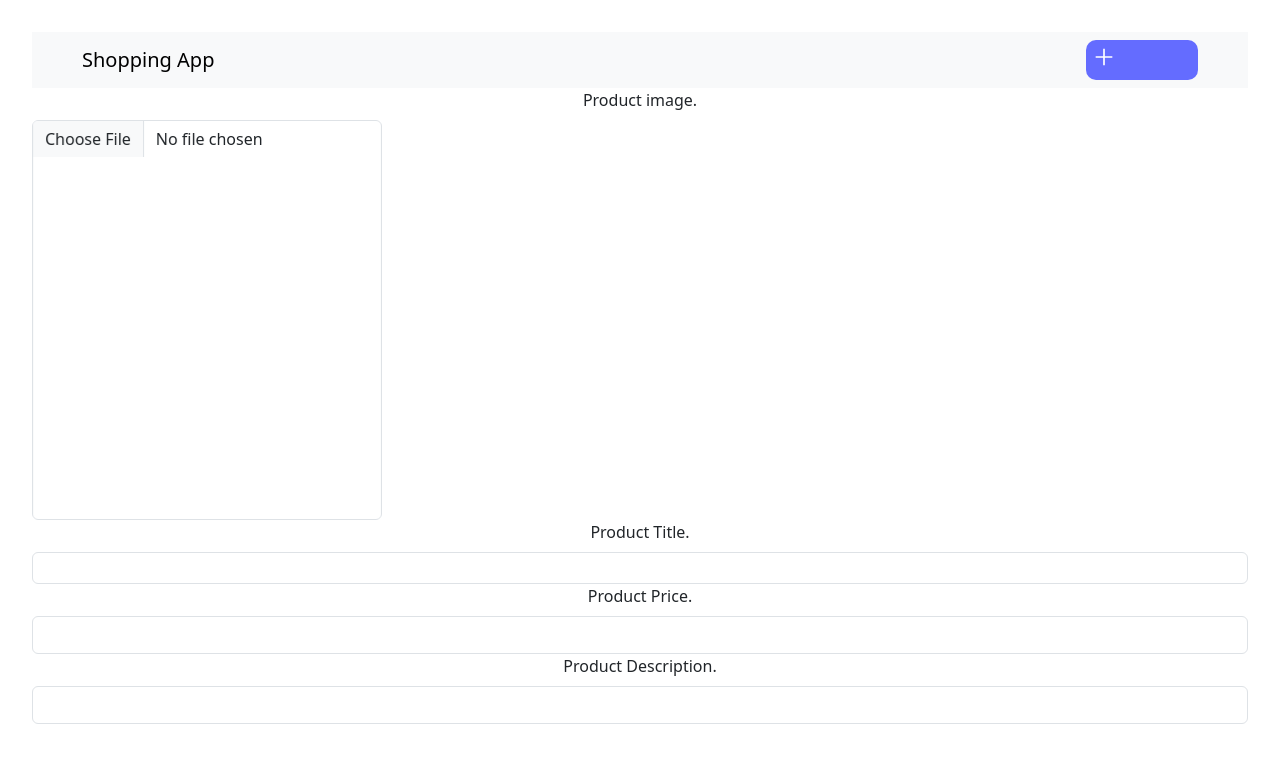
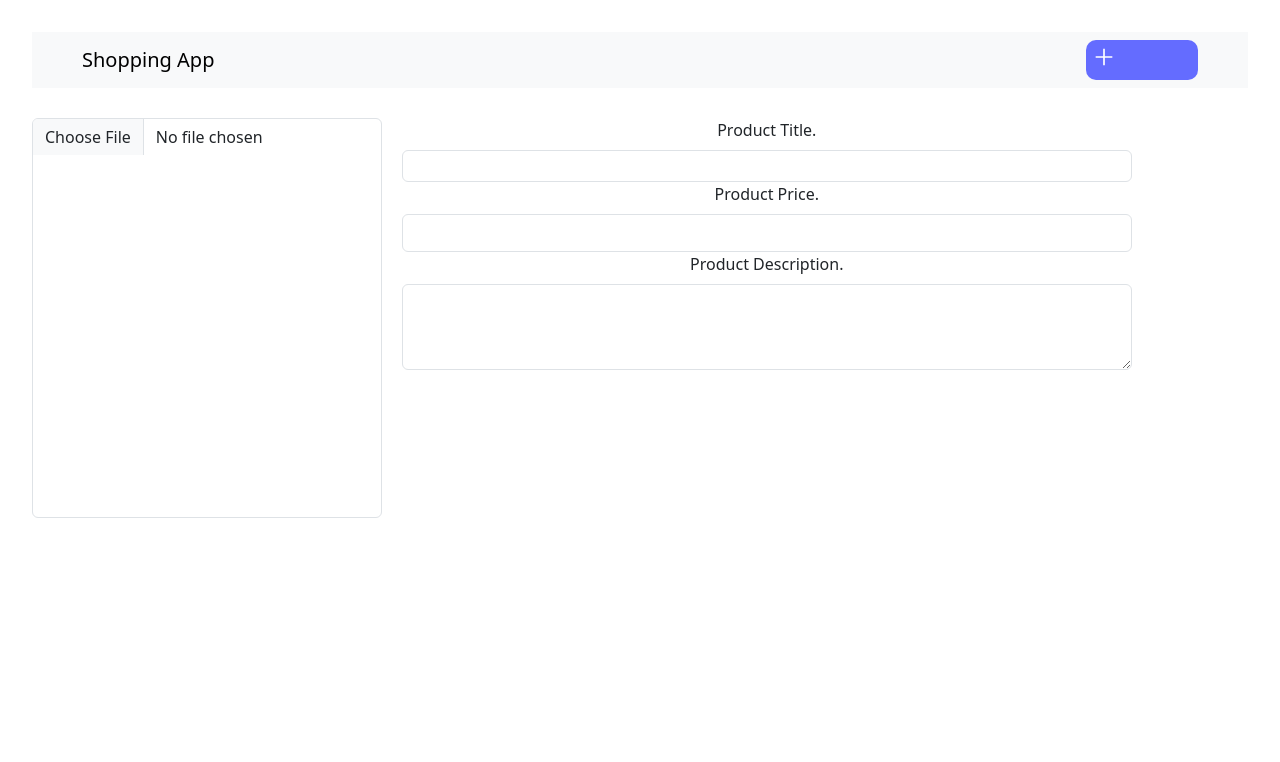
Before and after one commit to Red-stevo/onlineShop, a React (Vite) app in the folder redux-tool/: page /home/add in a window 1280 px wide. Shown: the top 762 px of the page. Built offline with nearby package versions, Linux system fonts and the light colour scheme.

Commit message:
Commit message >>>>> update the description input type <<<<<

```diff
--- a/redux-tool/src/Containers/ProductContains/AddProduct.jsx
+++ b/redux-tool/src/Containers/ProductContains/AddProduct.jsx
@@ -1,27 +1,26 @@
 import {Form} from "react-bootstrap";
-
+import "./../../Styling/AddProduct.css"
 
 const AddProduct = () => {
     return(<>
-            <Form >
+            <Form id={"product-input-form"}>
                 <Form.Group>
-                    <Form.Label htmlFor={"product-image"}>Product image.</Form.Label>
-                    <Form.Control id={"product-image"} type={"file"}  />
+                    <Form.Control id={"product-input-image"} type={"file"}  />
                 </Form.Group>
                 <div id={"product-text-input"}>
                   <Form.Group>
-                      <Form.Label htmlFor={"title"}>Product Title.</Form.Label>
+                      <Form.Label id={"title-label"} htmlFor={"title"}>Product Title.</Form.Label>
                       <Form.Control id={"title"} type={"text"} />
                   </Form.Group>
 
                     <Form.Group>
-                        <Form.Label htmlFor={"product-price"}>Product Price.</Form.Label>
+                        <Form.Label id={"product-label"} htmlFor={"product-price"}>Product Price.</Form.Label>
                         <Form.Control id={"product-price"} type={"text"} />
                     </Form.Group>
 
                     <Form.Group>
-                        <Form.Label htmlFor={"product-description"}>Product Description.</Form.Label>
-                        <Form.Control id={"product-description"} type={"text"} />
+                        <Form.Label id={"description-label"} htmlFor={"product-description"}>Product Description.</Form.Label>
+                        <Form.Control as="textarea" rows={3} id={"product-description"} />
                     </Form.Group>
                 </div>
 
--- /dev/null
+++ b/redux-tool/src/Styling/AddProduct.css
@@ -0,0 +1,14 @@
+#product-text-input {
+    width: 60%;
+}
+
+#product-input-form {
+    display: flex;
+    margin-top: 30px;
+}
+
+#product-input-image {
+    width: 350px;
+    height: 400px;
+    margin-right: 20px;
+}
```
